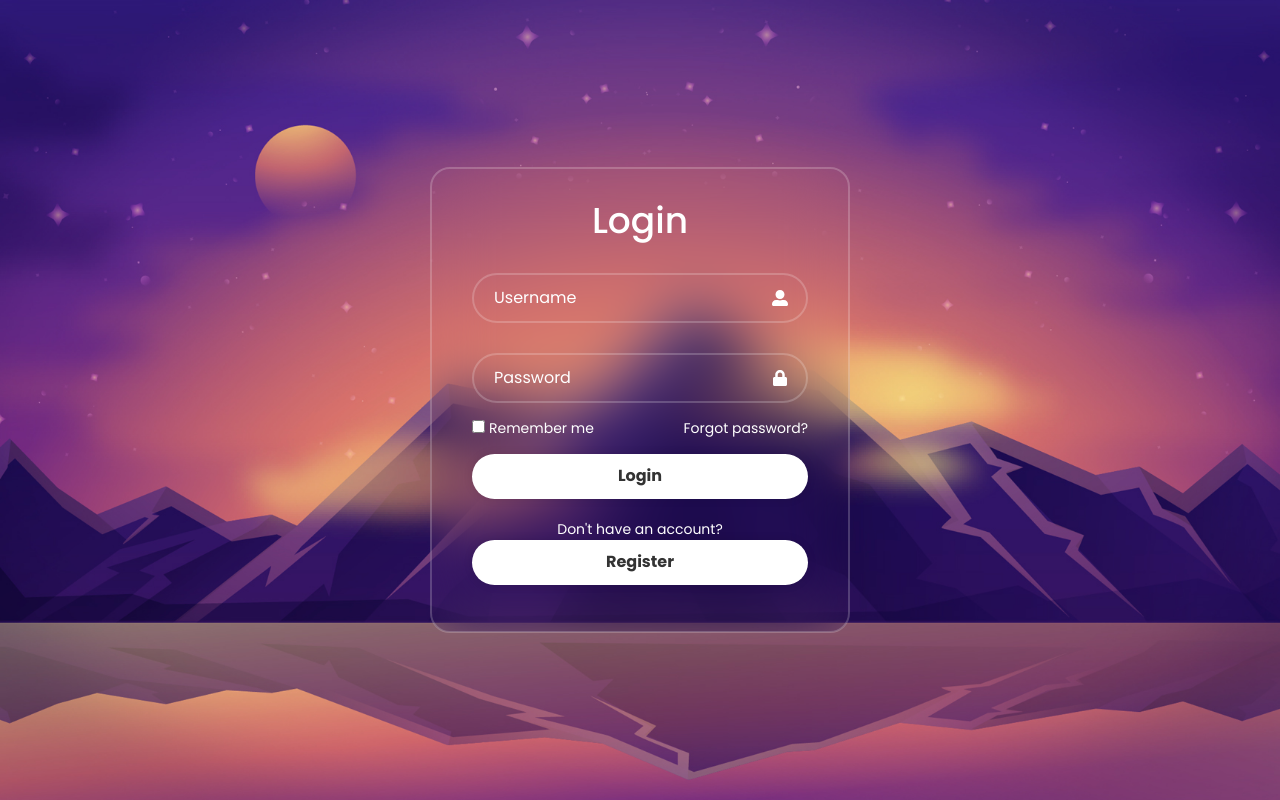
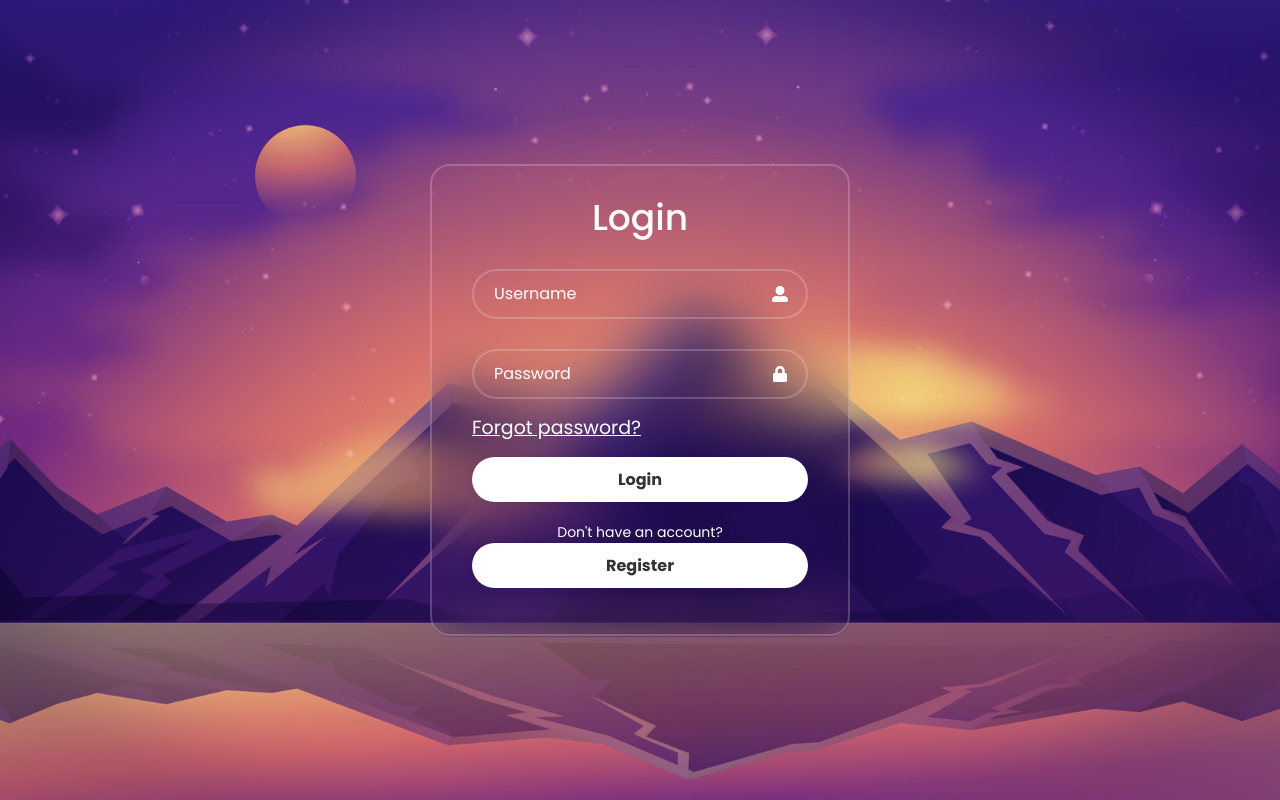
Before and after one commit to Arslon004/Cardmon-project, a React (Create React App) app: page /login in a window 1280 px wide. Built offline with nearby package versions, Linux system fonts and the light colour scheme; the HTML template or start-up script is replaced by a standard one.

Commit message:
changed all

```diff
--- a/src/components/loginform/LoginForm.css
+++ b/src/components/loginform/LoginForm.css
@@ -53,8 +53,9 @@
 .wrapper .remember-forgot{
   display: flex;
   justify-content: space-between;
-  font-size: 14px;
+  font-size: 19px;
   margin: -15px 0 15px;
+  text-decoration: underline;
 }
 
 .remember-forgot label input{
--- a/src/components/loginform/LoginForm.jsx
+++ b/src/components/loginform/LoginForm.jsx
@@ -66,7 +66,6 @@ const LoginForm = () => {
           </div>
 
           <div className="remember-forgot">
-            <label><input type="checkbox" />Remember me</label>
             <a onClick={forgotPassword} href="#">Forgot password?</a>
           </div>
 
```
